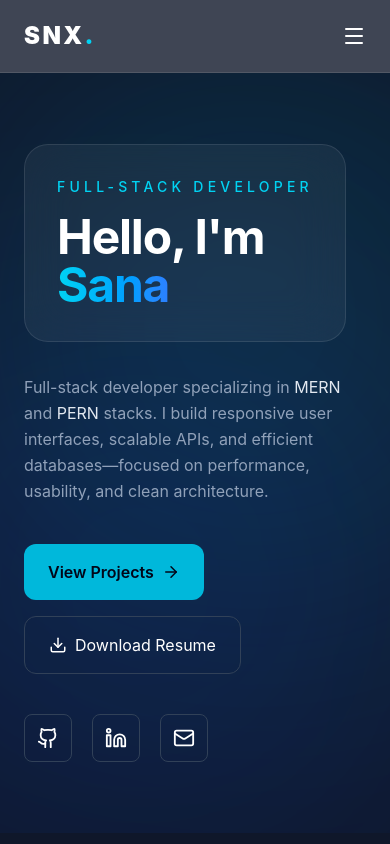
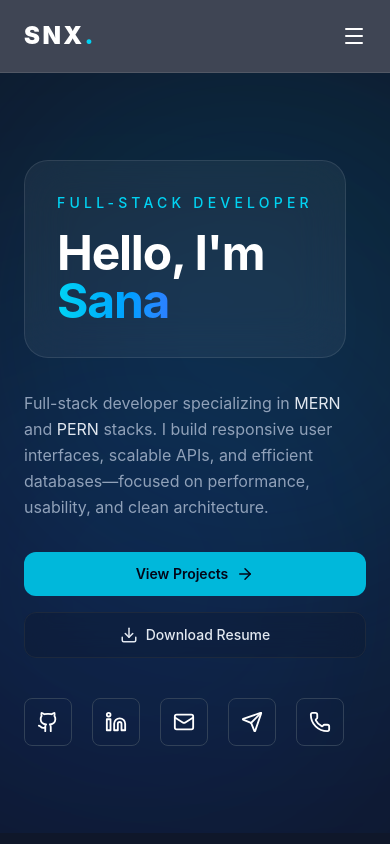
Before and after one commit to matusalasana/SNX, a React (Vite) app in the folder client/: page / in a window 390 px wide. Shown: the top 844 px of the page. Built offline with nearby package versions, Linux system fonts and the light colour scheme.

Commit message:
feat(home): add phone and telegram for contacting

```diff
--- a/client/src/components/common/DownloadResumeBtn.tsx
+++ b/client/src/components/common/DownloadResumeBtn.tsx
@@ -1,13 +1,16 @@
-import { Download } from "lucide-react";
+import { Download } from "lucide-react"
 
 const DownloadResumeBtn = () => {
   return (
     <a
       href="/Sana_Matusala_Resume.pdf"
       download="Sana_Matusala_Resume.pdf"
-      className="flex items-center gap-2 rounded-xl border border-slate-700 px-6 py-4 transition hover:border-cyan-400"
+      className="group inline-flex items-center justify-center gap-2 rounded-xl border border-slate-800 bg-slate-900/30 px-6 py-3 text-sm font-medium text-slate-200 backdrop-blur-md transition-all duration-300 hover:border-cyan-400/60 hover:text-white hover:bg-slate-900/50"
     >
-      <Download size={18} />
+      <Download
+        size={18}
+        className="transition-transform duration-300 group-hover:-translate-y-0.5"
+      />
       Download Resume
     </a>
   )
--- /dev/null
+++ b/client/src/components/home/Buttons.tsx
@@ -0,0 +1,24 @@
+import { Link } from "react-router-dom"
+import { ArrowRight } from "lucide-react"
+import DownloadResumeBtn from "../common/DownloadResumeBtn"
+
+const Buttons = () => {
+  return (
+    <div className="mt-8 flex flex-col gap-4 sm:flex-row sm:items-center">
+      <Link
+        to="/projects"
+        className="group inline-flex items-center justify-center gap-2 rounded-xl bg-cyan-500 px-6 py-3 text-sm font-semibold text-slate-950 transition-all duration-300 hover:bg-cyan-400 hover:shadow-lg hover:shadow-cyan-500/20"
+      >
+        View Projects
+        <ArrowRight
+          size={18}
+          className="transition-transform duration-300 group-hover:translate-x-1"
+        />
+      </Link>
+
+      <DownloadResumeBtn />
+    </div>
+  )
+}
+
+export default Buttons
--- a/client/src/components/home/SocialMedias.tsx
+++ b/client/src/components/home/SocialMedias.tsx
@@ -0,0 +1,48 @@
+import { Github, Linkedin, Mail, Send, Phone, ArrowRight } from "lucide-react";
+
+const SocialMedias = () => {
+  return (
+    <div className="mt-10 flex gap-5">
+      <a
+        href="https://github.com/matusalasana"
+        target="_blank"
+        rel="noreferrer"
+        className="rounded-lg border border-slate-700 p-3 transition hover:border-cyan-400"
+      >
+        <Github size={22} />
+      </a>
+
+      <a
+        href="https://www.linkedin.com/in/sana-matusala-b111a7366"
+        target="_blank"
+        rel="noreferrer"
+        className="rounded-lg border border-slate-700 p-3 transition hover:border-cyan-400"
+      >
+        <Linkedin size={22} />
+      </a>
+
+      <a
+        href="mailto:matusalasana@gmail.com"
+        className="rounded-lg border border-slate-700 p-3 transition hover:border-cyan-400"
+      >
+        <Mail size={22} />
+      </a>
+
+      <a
+        href="http://t.me/sana1514"
+        className="rounded-lg border border-slate-700 p-3 transition hover:border-cyan-400"
+      >
+        <Send size={22} />
+      </a>
+
+      <a
+        href="tel:+251945807386"
+        className="rounded-lg border border-slate-700 p-3 transition hover:border-cyan-400"
+      >
+        <Phone size={22} />
+      </a>
+    </div>
+  )
+}
+
+export default SocialMedias
--- a/client/src/pages/public/Home.tsx
+++ b/client/src/pages/public/Home.tsx
@@ -1,7 +1,8 @@
 import { Github, Linkedin, Mail, ArrowRight } from "lucide-react";
-import  DownloadResumeBtn  from "../../components/common/DownloadResumeBtn";
 import  Summary  from "../../components/home/Summary";
 import  Title  from "../../components/common/Title";
+import  Buttons  from "../../components/home/Buttons";
+import  SocialMedias  from "../../components/home/SocialMedias";
 
 export default function HomePage() {
   const skills = [
@@ -44,50 +45,14 @@ export default function HomePage() {
         <div className="absolute bottom-0 right-0 h-[500px] w-[500px] rounded-full bg-blue-600/20 blur-[150px]" />
 
         <div className="relative mx-auto flex min-h-[90vh] max-w-7xl items-center px-6">
+
           <div className="max-w-4xl">
-
             <Title />
             <Summary />
+            <Buttons />
+            <SocialMedias />
+          </div>
 
-            <div className="mt-10 flex flex-wrap gap-4">
-              <a
-                href="#projects"
-                className="flex items-center gap-2 rounded-xl bg-cyan-500 px-6 py-4 font-semibold text-slate-950 transition hover:bg-cyan-400"
-              >
-                View Projects
-                <ArrowRight size={18} />
-              </a>
-
-                <DownloadResumeBtn />
-            </div>
-
-            <div className="mt-10 flex gap-5">
-              <a
-                href="https://github.com"
-                target="_blank"
-                rel="noreferrer"
-                className="rounded-lg border border-slate-700 p-3 transition hover:border-cyan-400"
-              >
-                <Github size={22} />
-              </a>
-
-              <a
-                href="https://linkedin.com"
-                target="_blank"
-                rel="noreferrer"
-                className="rounded-lg border border-slate-700 p-3 transition hover:border-cyan-400"
-              >
-                <Linkedin size={22} />
-              </a>
-
-              <a
-                href="mailto:your@email.com"
-                className="rounded-lg border border-slate-700 p-3 transition hover:border-cyan-400"
-              >
-                <Mail size={22} />
-              </a>
-            </div>
-          </div>
         </div>
       </section>
 
```
